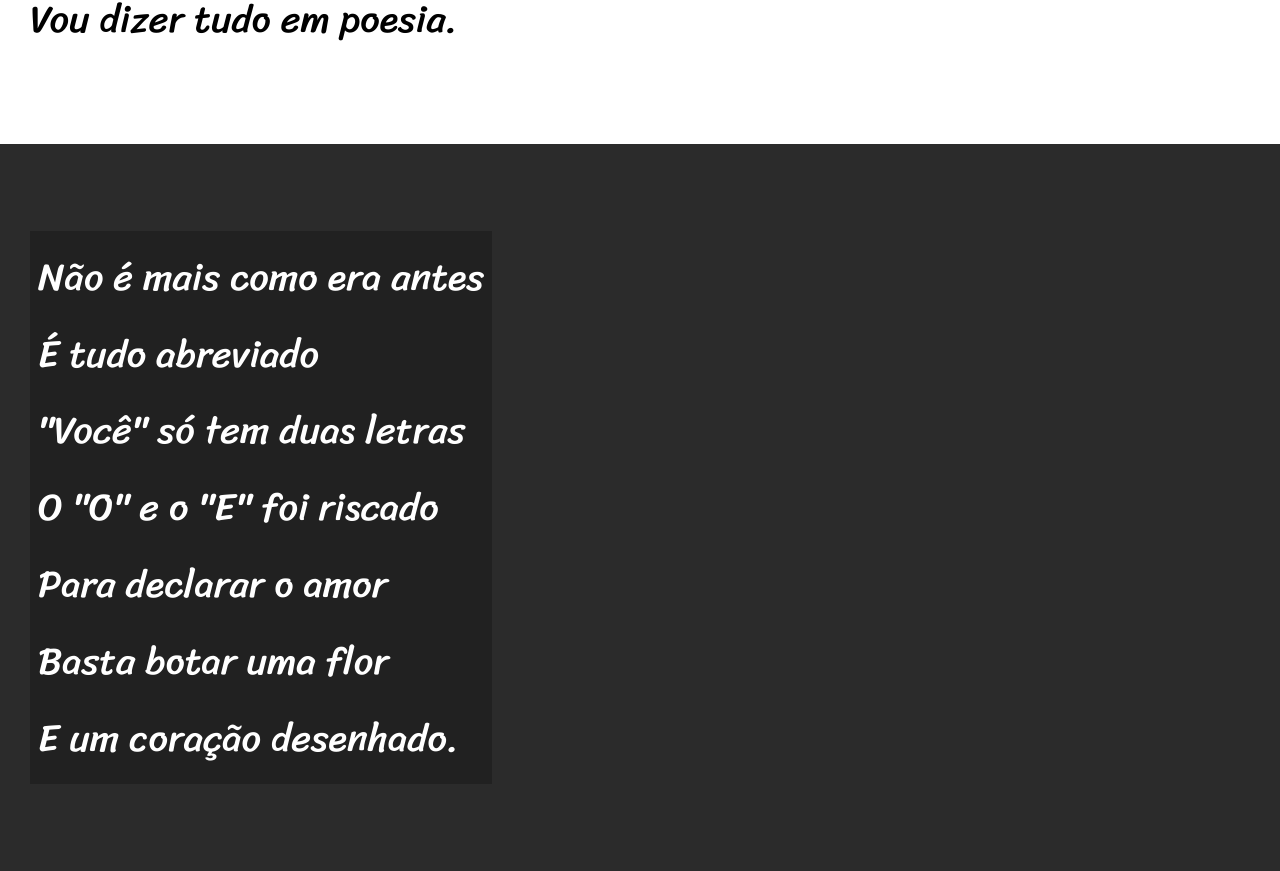
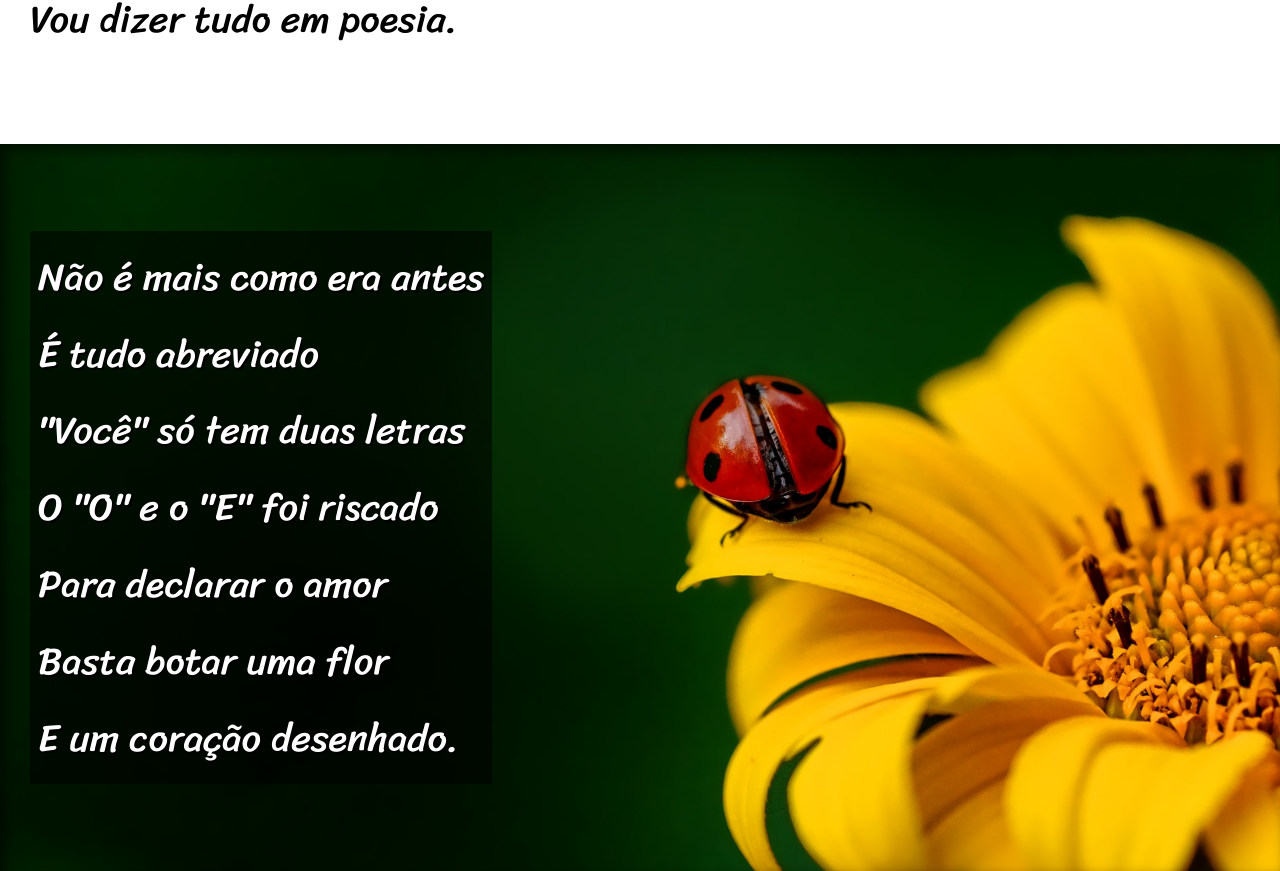
Before and after one commit to viniciusfernando728/HTML-CSS, a plain HTML site: page Desafios/Des 012/index.html in a window 1280 px wide. Shown: the part 820-1691 px from the top of the page. Drawn offline with Linux system fonts and the light colour scheme.

Commit message:
Efeito Paralaxe

```diff
--- a/Desafios/Des 012/index.html
+++ b/Desafios/Des 012/index.html
@@ -26,7 +26,7 @@
             </p>
         </section>
 
-        <section class="imagem">
+        <section class="imagem" id="img01">
             <p>
                 Não é mais como era antes <br>
                 É tudo abreviado <br>
@@ -60,7 +60,7 @@
             </p>
         </section>
 
-        <section class="imagem">
+        <section class="imagem" id="img02">
             <p>
                 Tenho saudade das cartas <br>
                 Escritas com a própria mão <br>
--- a/Desafios/Des 012/style.css
+++ b/Desafios/Des 012/style.css
@@ -63,12 +63,25 @@ section {
 section.imagem {
     background-color: rgb(43, 43, 43);
     color: white;
+    box-shadow: inset 6px 6px 13px 0px rgba(0, 0, 0, 0.547);
+    background-size: cover;
+    background-position: right center;
+    background-attachment: fixed;
 }
 
 section.imagem > p {
     display: inline-block;
     padding: 8px;
-    background-color: rgba(0, 0, 0, 0.234);
+    background-color: rgba(0, 0, 0, 0.529);
+    text-shadow: 2px 2px 0px black;
+}
+
+section#img01 {
+    background-image: url(pacote-d012/imagens/background001.jpg);
+}
+
+section#img02 {
+    background-image: url(pacote-d012/imagens/background002.jpg);
 }
 
 footer {
```
